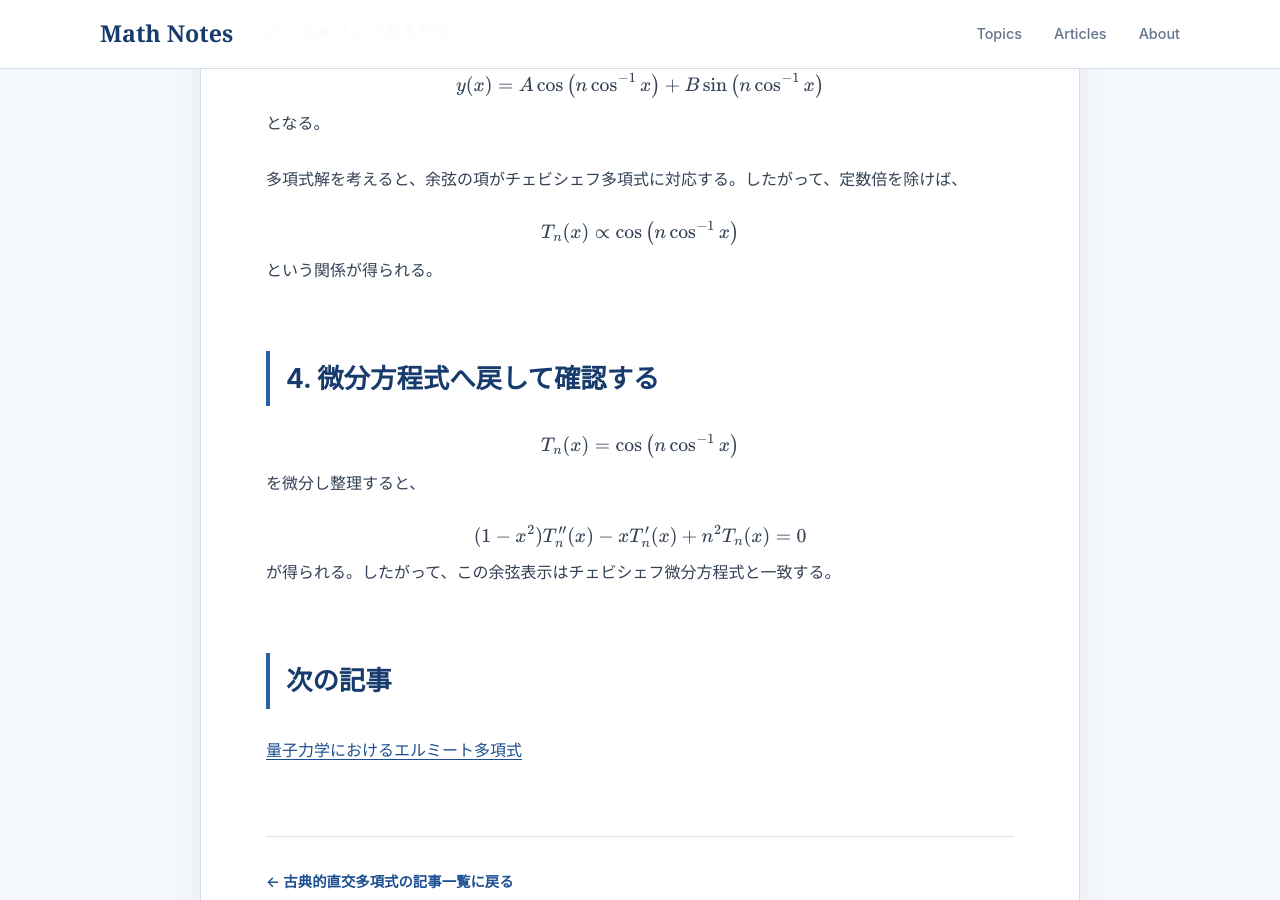
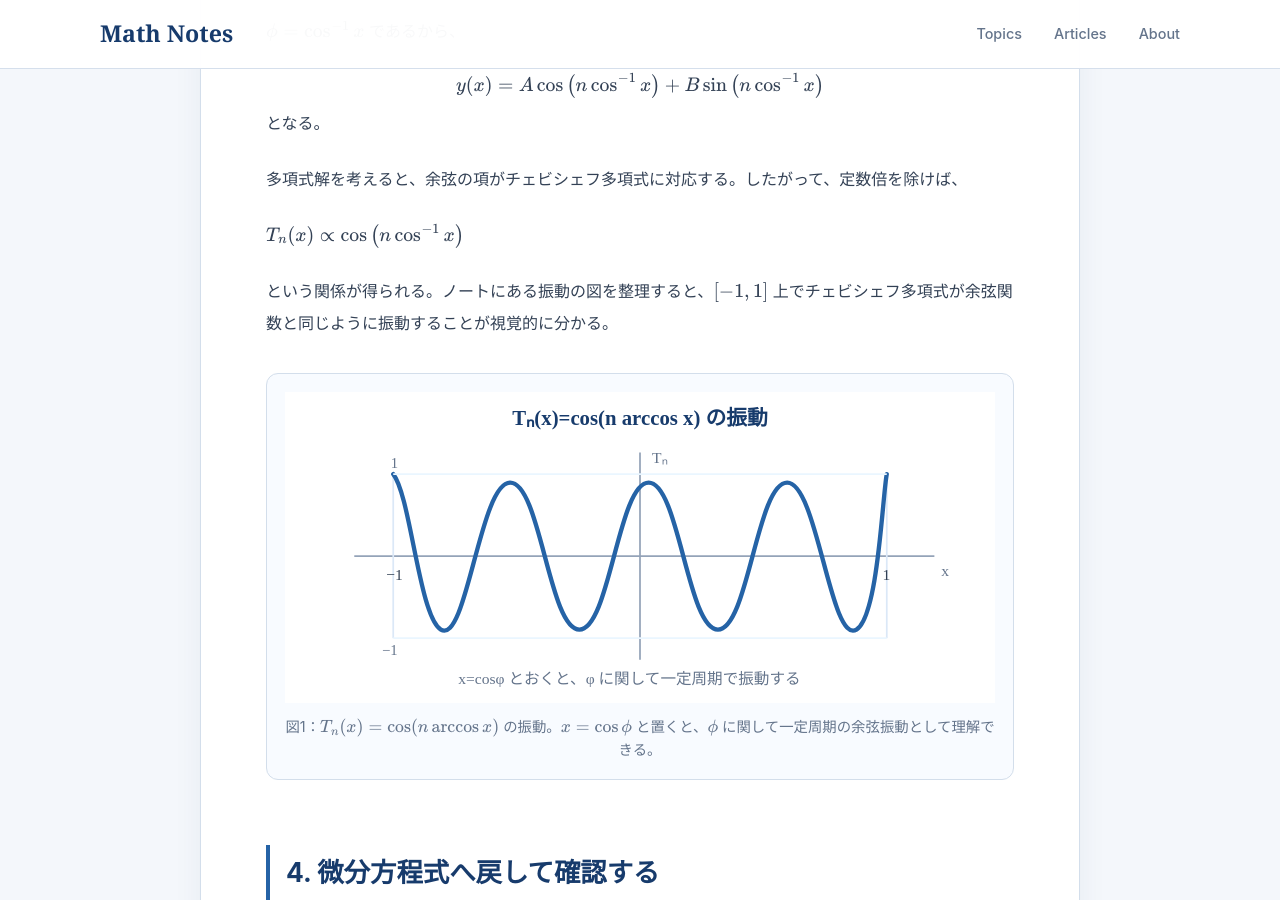
Before and after one commit to koukano/koukano.github.io, a Jekyll site: the page built from articles/chebyshev-cosine-representation.md, in a window 1280 px wide and 900 px high, scrolled down 1681 px. Built offline with Jekyll 4.4.1, drawn with Linux system fonts in a browser that asks for light colours.

Commit message:
図: チェビシェフ多項式の振動図を追加

```diff
--- a/articles/chebyshev-cosine-representation.md
+++ b/articles/chebyshev-cosine-representation.md
@@ -90,13 +90,18 @@ $$
 
 多項式解を考えると、余弦の項がチェビシェフ多項式に対応する。したがって、定数倍を除けば、
 
-$$
+$
 T_n(x)
 \propto
 \cos\left(n\cos^{-1}x\right)
-$$
+$
 
-という関係が得られる。
+という関係が得られる。ノートにある振動の図を整理すると、$[-1,1]$ 上でチェビシェフ多項式が余弦関数と同じように振動することが視覚的に分かる。
+
+<figure class="article-figure">
+  <img src="/images/figures/chebyshev-cosine.svg" alt="区間マイナス1から1で振動するチェビシェフ多項式の模式図">
+  <figcaption>図1：$T_n(x)=\cos(n\arccos x)$ の振動。$x=\cos\phi$ と置くと、$\phi$ に関して一定周期の余弦振動として理解できる。</figcaption>
+</figure>
 
 
 ## 4. 微分方程式へ戻して確認する
```
